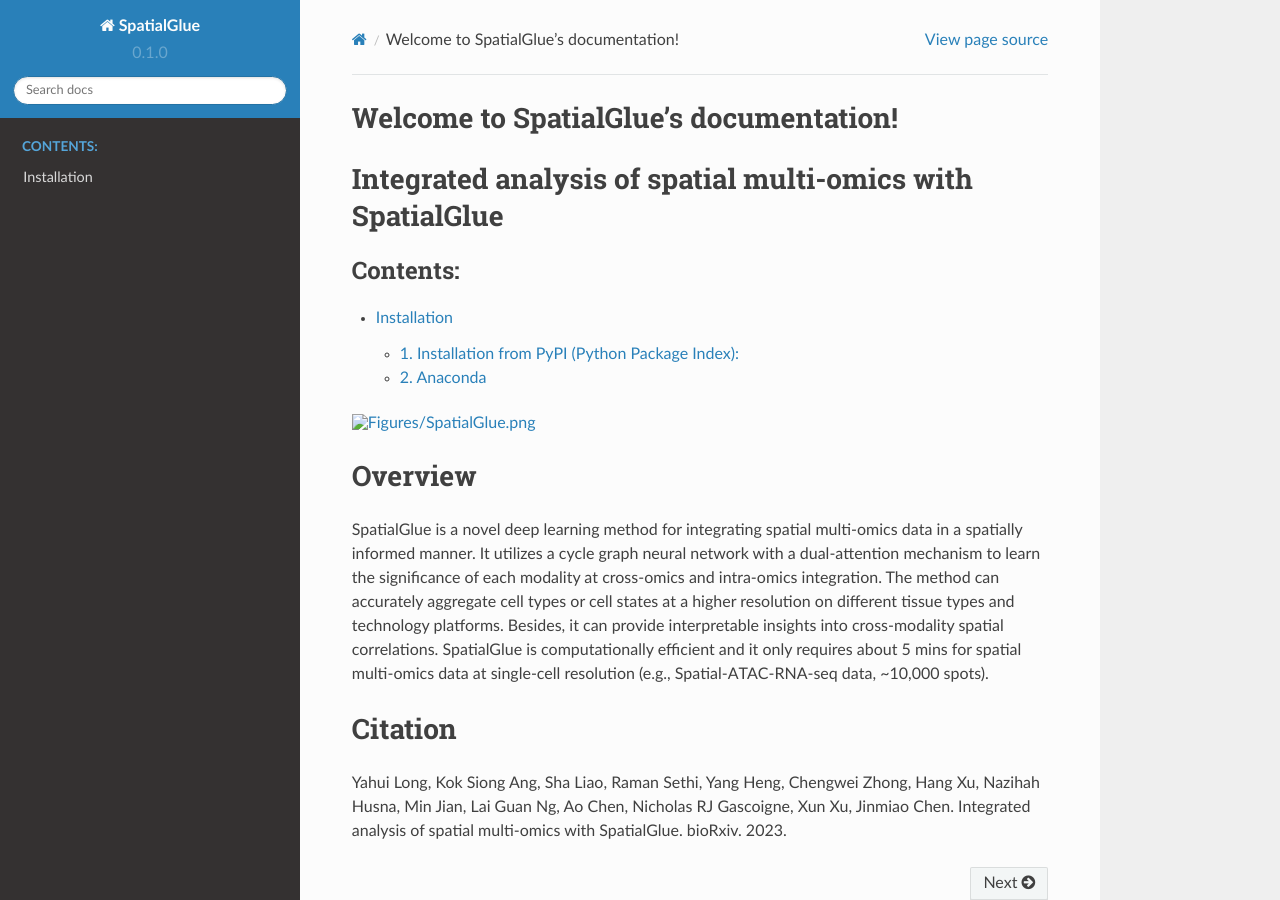
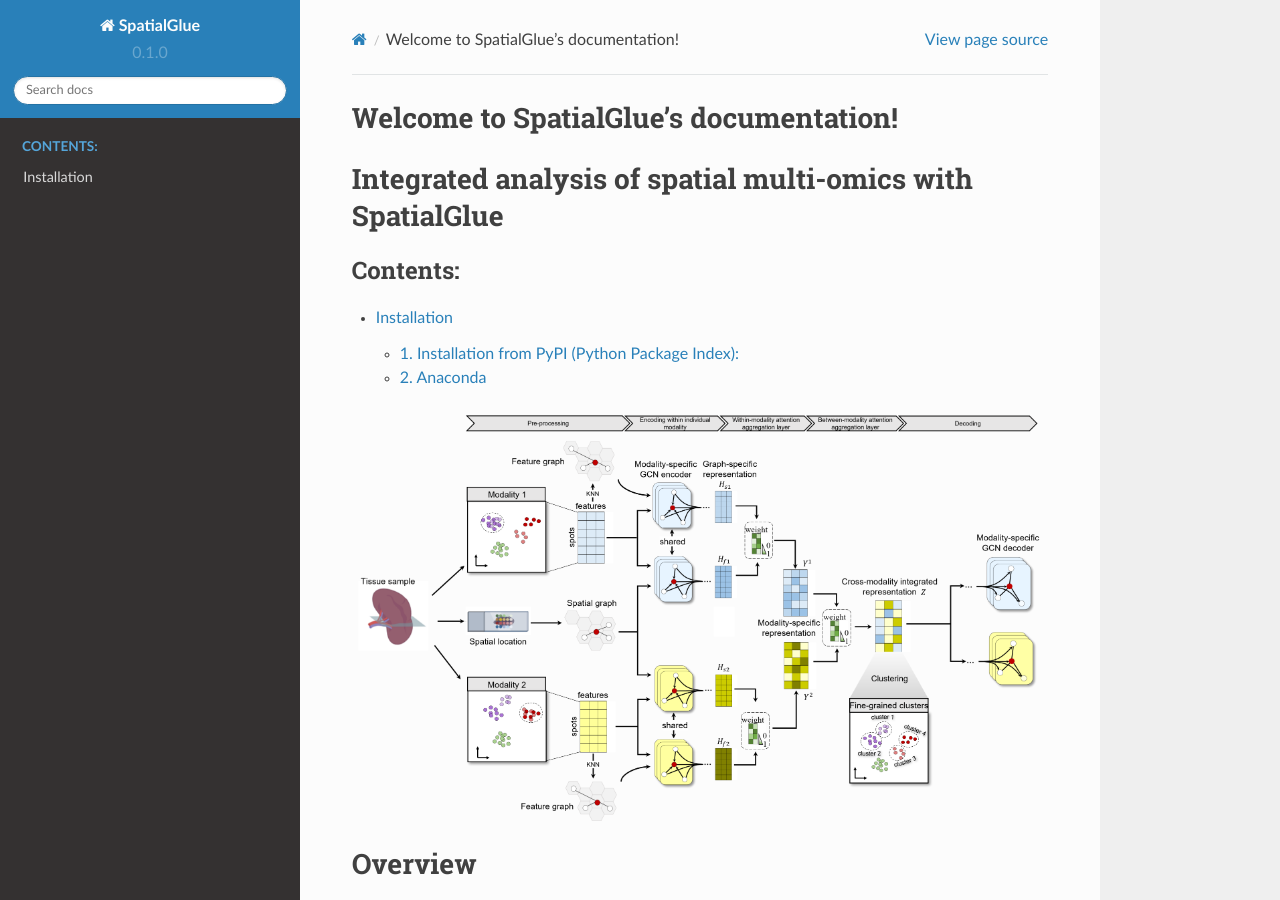
Before and after one commit to JinmiaoChenLab/SpatialGlue_tutorials, a Sphinx documentation site: the page built from docs/source/index.rst, in a window 1280 px wide and 900 px high. Built offline with Sphinx 7.4.7 and the Read the Docs theme 2.0.0, drawn with Linux system fonts in a browser that asks for light colours; pages that are not in the unit, such as notebooks, are missing from menus.

Commit message:
Update index.rst

```diff
--- a/docs/source/index.rst
+++ b/docs/source/index.rst
@@ -18,7 +18,7 @@ Integrated analysis of spatial multi-omics with SpatialGlue
    Tutorial 2_data integration for mouse thymus Stereo-CITE-seq
    Tutorial 3_data integration for mouse brain Spatial-ATAC-RNA-seq
 
-.. image:: ./Figures/SpatialGlue.png
+.. image:: ../Figures/SpatialGlue.png
    :width: 1600
 
 Overview
```
